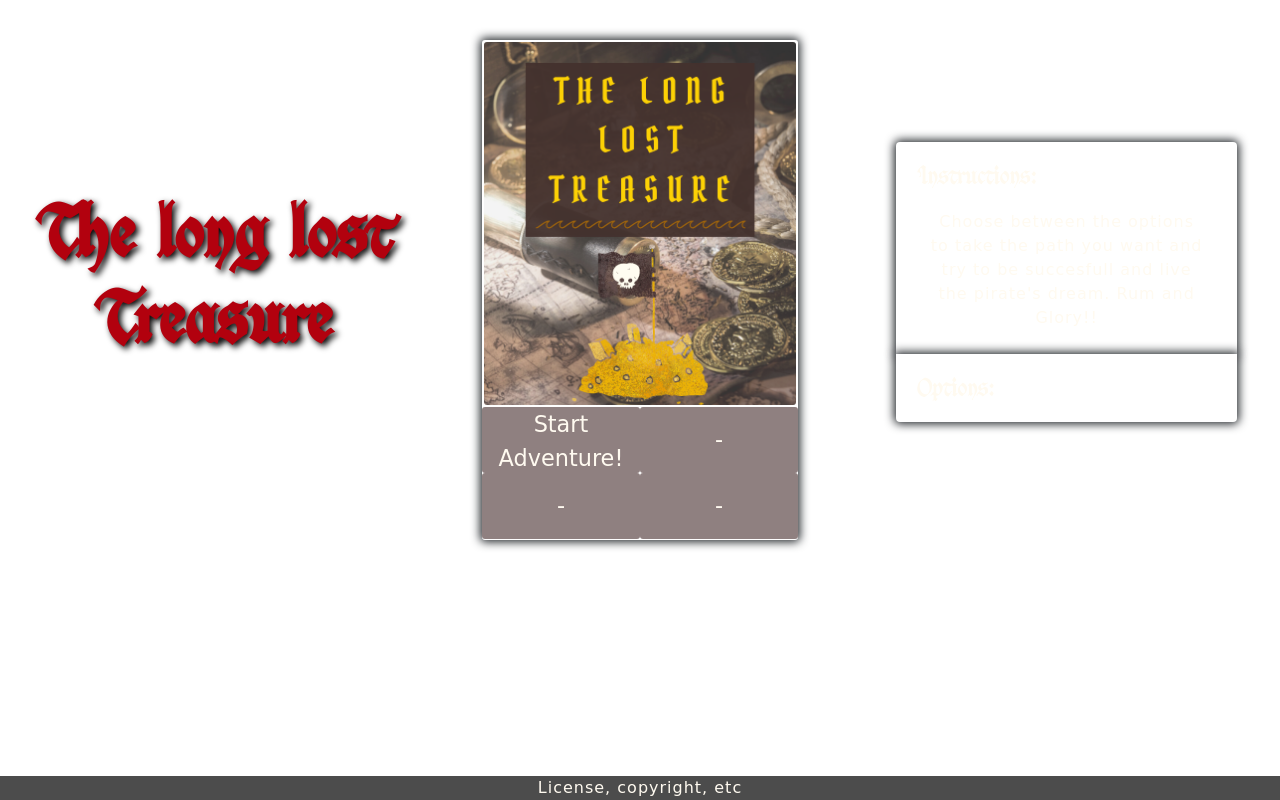
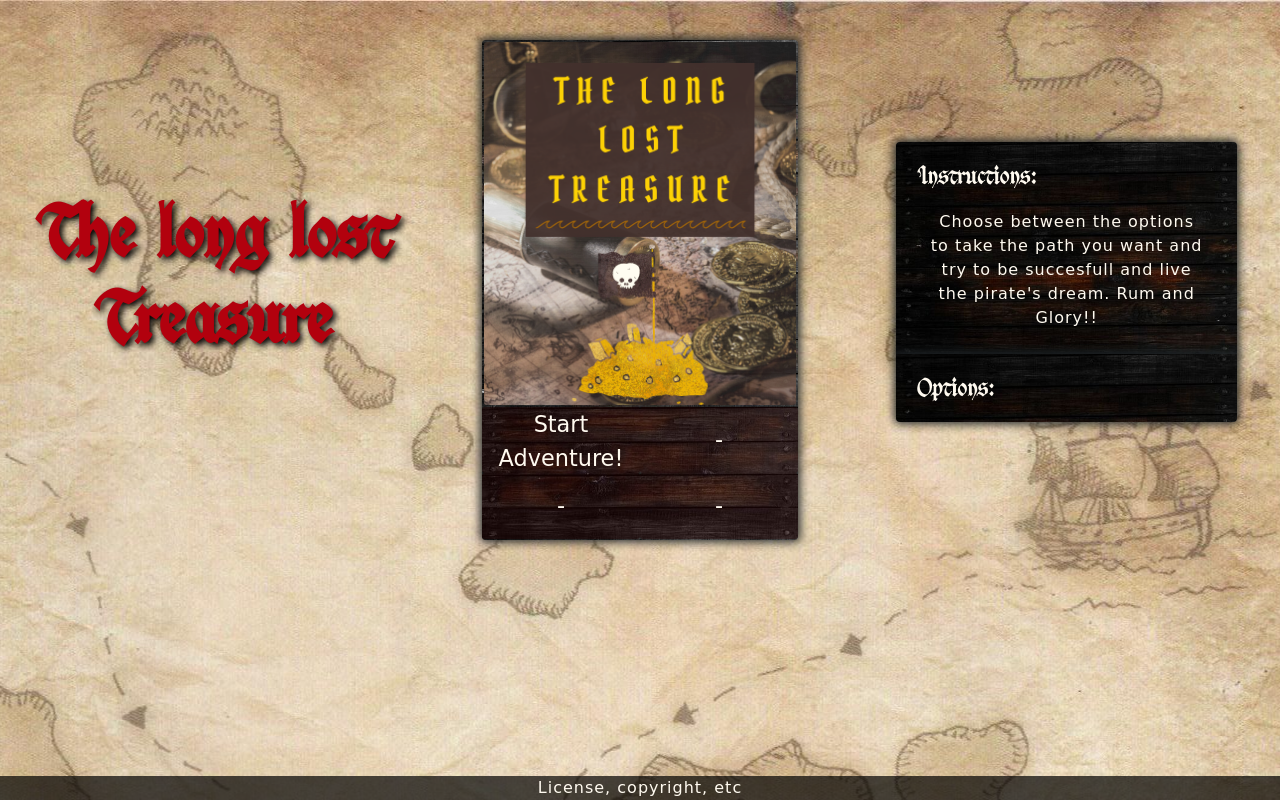
Before and after one commit to ACruzana/CYA_Game_MS2, a plain HTML site: page index.html in a window 1280 px wide. Drawn offline with nearby package versions, Linux system fonts and the light colour scheme; the site is published under a folder, as on GitHub Pages, so addresses that start at the root find nothing; a web font is replaced by a local one.

Commit message:
fixes on index and css for deployment at pages

```diff
--- a/assets/css/style.css
+++ b/assets/css/style.css
@@ -1,7 +1,7 @@
 /* General */
 
 body {
-  background: url("/assets/images/site-bg.jpg") top;
+  background: url("../images/site-bg.jpg") top;
   font-family: 'Pirata One', cursive;
   letter-spacing: 1px;
 }
@@ -25,7 +25,7 @@ footer {
 /* Game Enviroment */
 
 .game-container {
-  background-image: url("/assets/images/game-container-bg.jpg");
+  background-image: url("../images/game-container-bg.jpg");
   background-position: center;
   background-size: 316px 500px;
   border-radius: 3px;
@@ -102,7 +102,7 @@ footer {
 }
 
 .acordeon-part {
-  background-image: url("/assets/images/game-features-bg.jpg");
+  background-image: url("../images/game-features-bg.jpg");
   background-size: cover;
   border: none;
   box-shadow: 0 0 10px 2px;
--- a/assets/js/features.js
+++ b/assets/js/features.js
@@ -13,7 +13,7 @@ function soundOff () {
 
 function musicOn () {
   ambientMusic.play();
-  ambientMusic.volume = 0.5;
+  ambientMusic.volume = 0.2;
 }
 
 function musicOff () {
```
